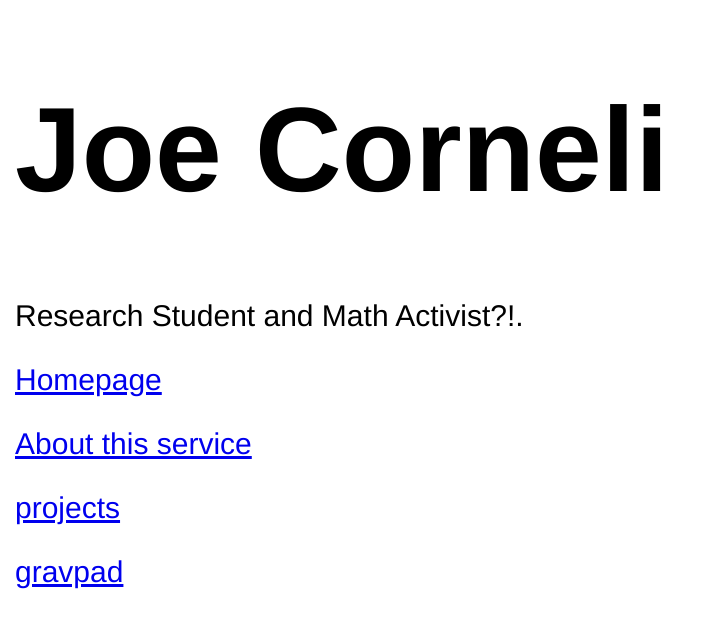
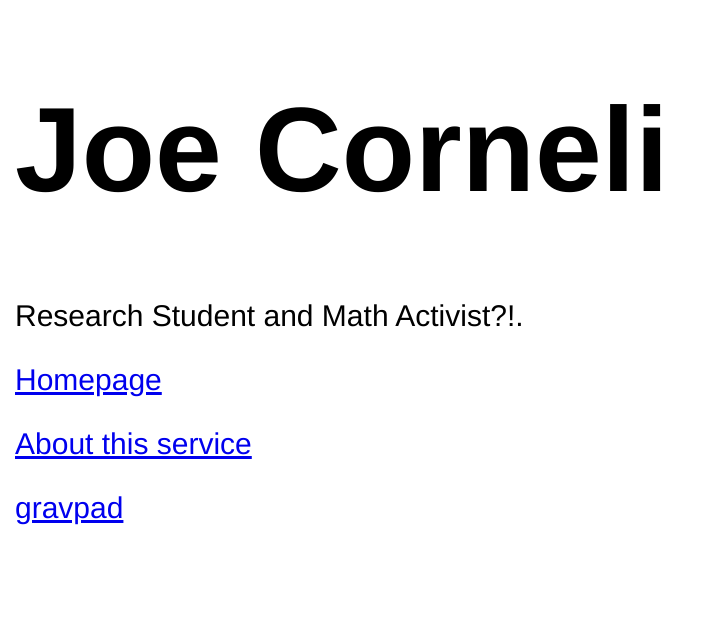
Before and after one commit to holtzermann17/holtzermann17.github.com, a plain HTML site: page index.html in a window 1280 px wide. Shown: the whole page, without its empty margins (0-709 px from the left). Drawn offline with Linux system fonts and the light colour scheme.

Commit message:
Remove non-working link to projects directory for now.

```diff
--- a/index.html
+++ b/index.html
@@ -18,7 +18,7 @@
 <p>Research Student and Math Activist?!.</p>
 <p><a href="http://metameso.org/~joe">Homepage</a></p>
 <p><a href="http://github.com/blog/272-github-pages">About this service</a></p>
-<p><a href="/projects">projects</a>
+<!-- <p><a href="/projects">projects</a>  -->
 <p><a href="http://holtzermann17.github.com/pad/">gravpad</a>
 </p>
 
```
